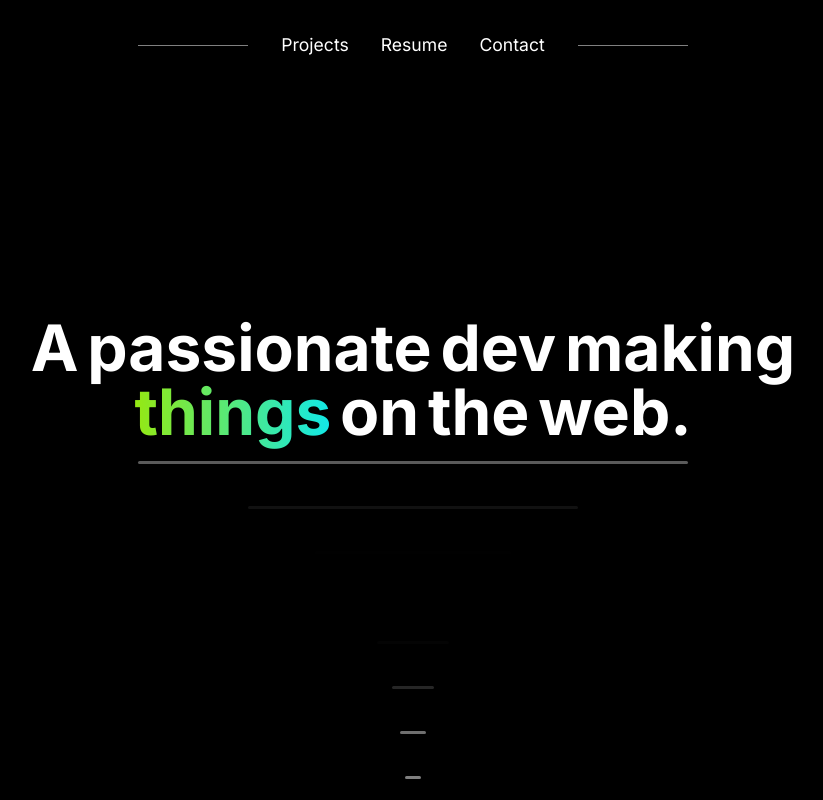
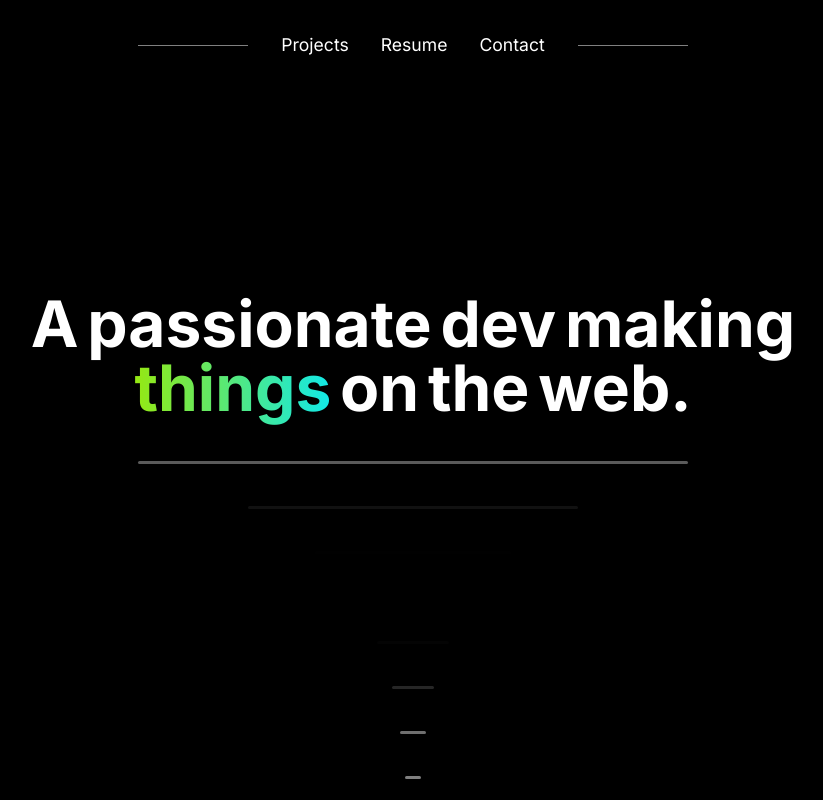
Before and after one commit to samueljsong/portfolio.v2, a website: page index.html in a window 1280 px wide. Shown: the whole page, without its empty margins (227-1050 px from the left). Drawn offline with nearby package versions, Linux system fonts and the light colour scheme.

Commit message:
fixed a bug in landing page: h1 element should not have position = absolute

```diff
--- a/public/css/style.css
+++ b/public/css/style.css
@@ -175,12 +175,6 @@ h1{
     text-align: center;
     align-self: end;
     opacity: 0;
-    position: absolute;
-    margin: auto auto;
-    top: 0;
-    bottom: 0;
-    left: 0;
-    right: 0;
 }
 
 .line-container{
```
